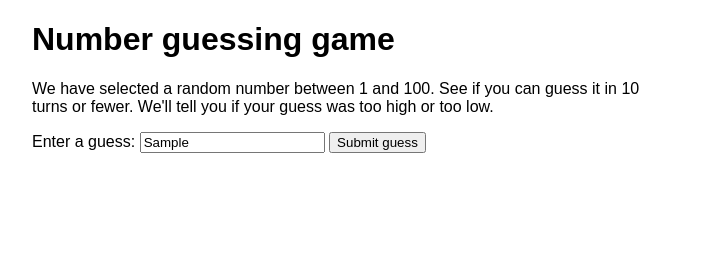
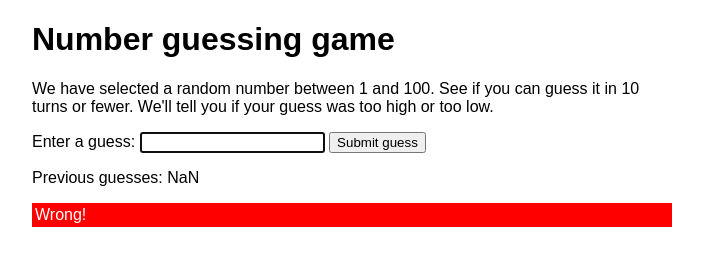
Before and after one commit to GGeaBu/Fron-end-MDN-, a plain HTML site: page js-number-guessing-game.html in a window 1280 px wide. Both pictures are taken after typing "Sample" into the empty fields and a click on the input "Submit guess". Shown: the whole page, without its empty margins (288-991 px from the left). Drawn offline with Linux system fonts and the light colour scheme.

Commit message:
js practice find error

```diff
--- a/js-number-guessing-game.html
+++ b/js-number-guessing-game.html
@@ -43,26 +43,21 @@
 
     <script>
 
-      // Your JavaScript goes here
-        var randomNumber = Math.floor(Math.random() * 100) + 1;
+        let randomNumber = Math.floor(Math.random()*100) + 1;
 
-        var guesses = document.querySelector('.guesses');
-        var lastResult = document.querySelector('.lastResult');
-        var lowOrHi = document.querySelector('.lowOrHi');
+        const guesses = document.querySelector('.guesses');
+        const lastResult = document.querySelector('.lastResult');
+        const lowOrHi = document.querySelector('.lowOrHi');
+        const guessSubmit = document.querySelector('.guessSubmit');
+        const guessField = document.querySelector('.guessField');
 
-        var guessSubmit = document.querySelector('guessSubmit');
-        var guessField = document.querySelector('.guessField');
+        let guessCount = 1;
+        let resetButton;
 
-        var guessCount = 1;
-        var resetButton;
+        function checkGuess() {
 
-        guessField.focus();
-
-        guessSubmit.addEventListener('click', checkGuess);
-
-        function checkGuess(){
-            var userGuess = Number(guessField.value);
-            if(guessCount === 1){
+        const userGuess = Number(guessField.value);
+        if(guessCount === 1) {
             guesses.textContent = 'Previous guesses: ';
         }
         guesses.textContent += userGuess + ' ';
@@ -72,15 +67,15 @@
             lastResult.style.backgroundColor = 'green';
             lowOrHi.textContent = '';
             setGameOver();
-            }else if(guessCount === 10){
+        } else if(guessCount === 10) {
             lastResult.textContent = '!!!GAME OVER!!!';
             setGameOver();
-            }else{
+        } else {
             lastResult.textContent = 'Wrong!';
             lastResult.style.backgroundColor = 'red';
-                if(userGuess < randomNumber){
+            if(userGuess < randomNumber) {
             lowOrHi.textContent = 'Last guess was too low!';
-                }else if(userGuess > randomNumber){
+            } else if(userGuess > randomNumber) {
             lowOrHi.textContent = 'Last guess was too high!';
             }
         }
@@ -89,8 +84,9 @@
         guessField.value = '';
         guessField.focus();
         }
+        guessSubmit.addEventListener('click', checkGuess);
 
-        function setGameOver(){
+        function setGameOver() {
             guessField.disabled = true;
             guessSubmit.disabled = true;
             resetButton = document.createElement('button');
@@ -99,14 +95,13 @@
             resetButton.addEventListener('click', resetGame);
         }
 
-        function resetGame(){
+        function resetGame() {
             guessCount = 1;
 
-            var resetParas = document.querySelectorAll('.resultParas p');
-            for(var i = 0; i < resetParas.length; i++){
-                resetParas[i].textContent = '';
+            const resetParas = document.querySelectorAll('.resultParas p');
+            for (const resetPara of resetParas) {
+                resetPara.textContent = '';
             }
-
             resetButton.parentNode.removeChild(resetButton);
 
             guessField.disabled = false;
@@ -116,7 +111,7 @@
 
             lastResult.style.backgroundColor = 'white';
 
-            randomNumber = Math.floor(Math.random() * 100) + 1;
+            randomNumber = Math.floor(Math.random()*100) + 1;
         }
 
     </script>
```
Lines whose indentation alone changed are shown as unchanged.
